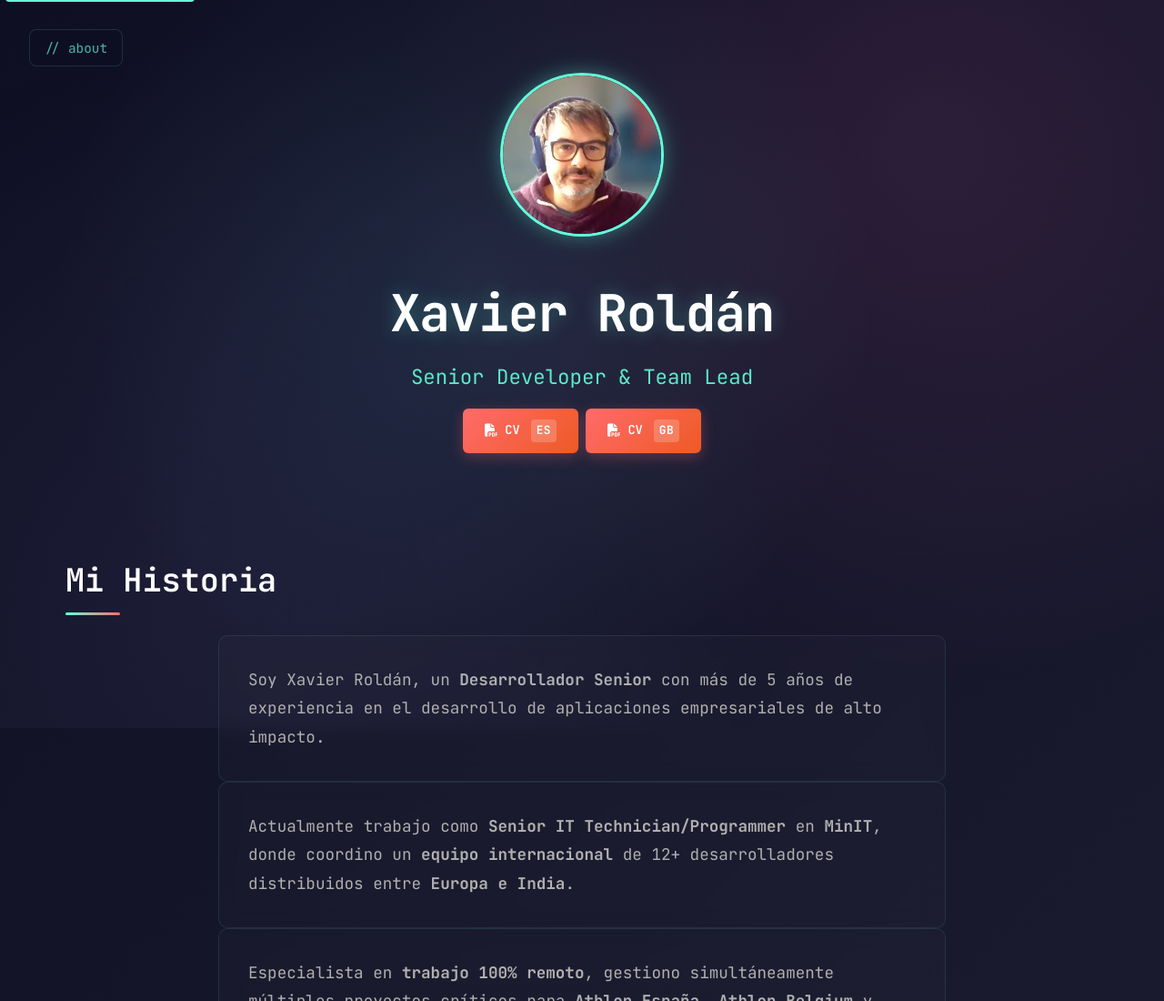
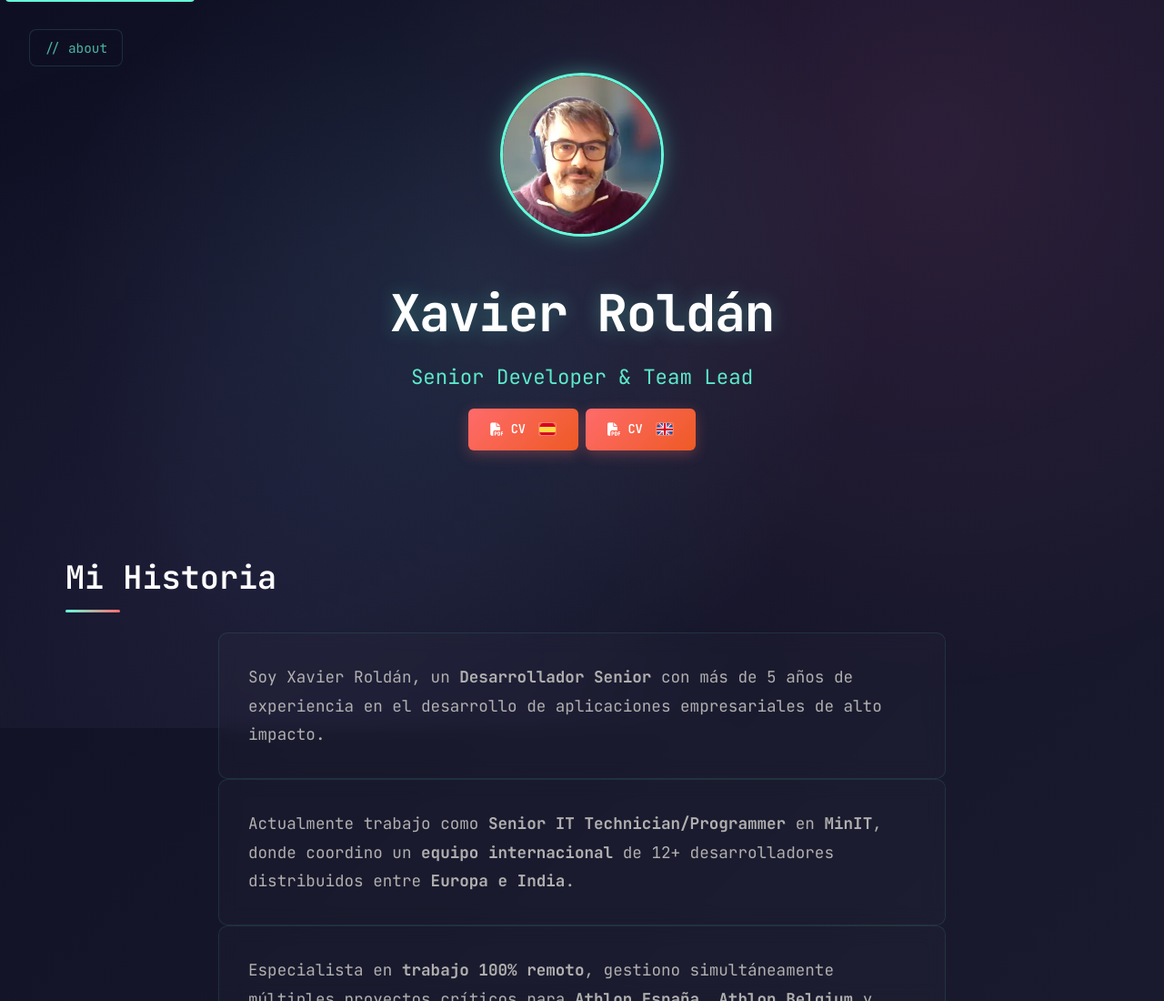
Before and after one commit to xavieroldan/BioSiteCursor, a plain HTML site: page about.html in a window 1280 px wide. Shown: the top 1100 px of the page at 91% size. Drawn offline with Linux system fonts and the light colour scheme.

Commit message:
feat: replace country codes with flag images for better visual appeal - use custom flag icons from src folder

```diff
--- a/about.html
+++ b/about.html
@@ -74,11 +74,11 @@
             <div class="cv-links">
                 <a href="CV/cv_updated.html" class="cv-btn" target="_blank" rel="noopener" aria-label="View CV in Spanish">
                     <i class="fas fa-file-pdf"></i>
-                    CV <span class="country-code">ES</span>
+                    CV <img src="src/spain.png" alt="España" class="flag-icon">
                 </a>
                 <a href="CV/cv_updated_en.html" class="cv-btn" target="_blank" rel="noopener" aria-label="View CV in English">
                     <i class="fas fa-file-pdf"></i>
-                    CV <span class="country-code">GB</span>
+                    CV <img src="src/united-kingdom.png" alt="Reino Unido" class="flag-icon">
                 </a>
             </div>
         </header>
--- a/css/styles.css
+++ b/css/styles.css
@@ -1018,15 +1018,15 @@ body {
     font-size: 0.9rem;
 }
 
-/* Country code styling */
-.country-code {
-    font-weight: 700;
-    font-size: 0.8rem;
-    background: rgba(255, 255, 255, 0.2);
-    padding: 2px 6px;
-    border-radius: 4px;
-    margin-left: 4px;
-    letter-spacing: 0.5px;
+/* Flag icon styling */
+.flag-icon {
+    width: 20px;
+    height: 15px;
+    margin-left: 6px;
+    border-radius: 2px;
+    object-fit: cover;
+    vertical-align: middle;
+    border: 1px solid rgba(255, 255, 255, 0.2);
 }
 
 .cta-buttons {
```
Also changed, not shown: index.html (+2 -2 lines), projects.html (+2 -2 lines), src/spain.png (added), src/united-kingdom.png (added).
